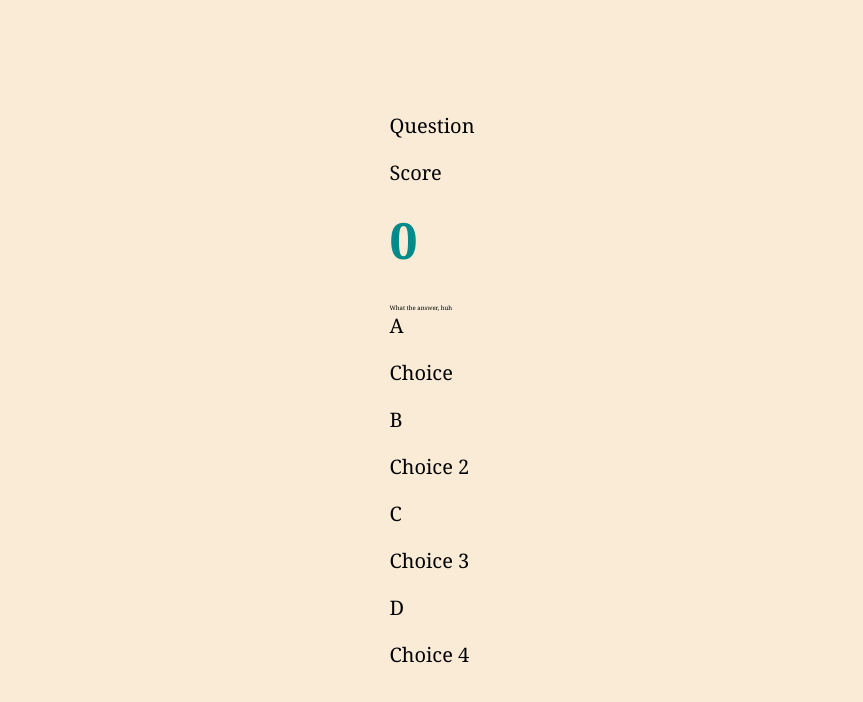
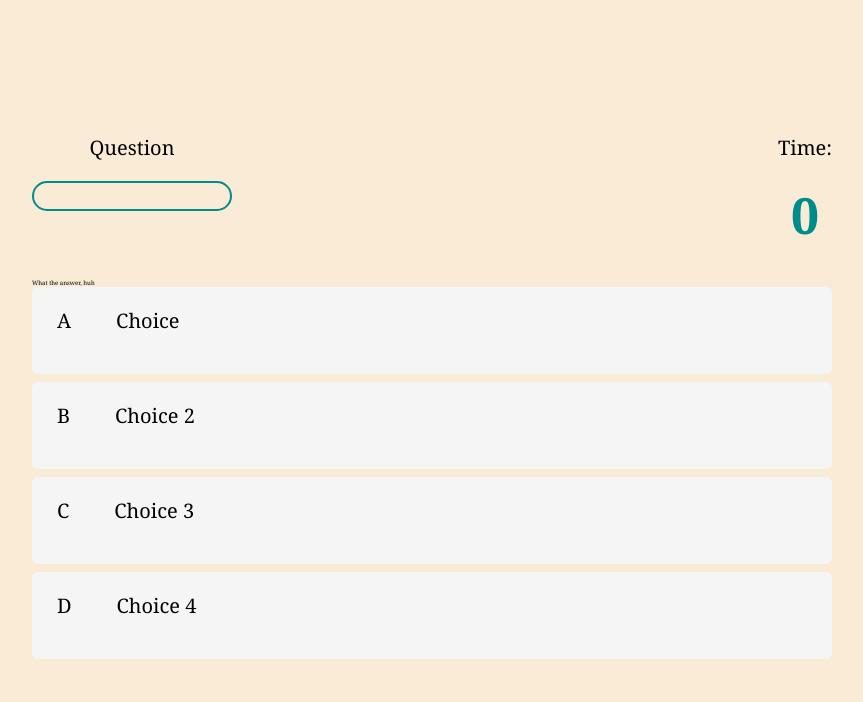
Before and after one commit to Msands21/codeQuiz, a plain HTML site: page quiz.html in a window 1280 px wide. Shown: the whole page, without its empty margins (208-1071 px from the left). Drawn offline with Linux system fonts and the light colour scheme.

Commit message:
styling on quiz page

```diff
--- a/Assets/css/style.css
+++ b/Assets/css/style.css
@@ -89,11 +89,6 @@ p {
     font-size: 4rem;
 }
 
-.timer {
-    display: inline;
-    font-size: 3rem;
-    float: right;
-}
 
 .hide {
     display: none
@@ -107,15 +102,72 @@ p {
     margin-bottom: 2rem
 }
 
-#start {
-    width: 15rem;
-    height: 5rem;
-    border-radius: 5rem;
-    font-size: 1.5rem;
-    font-family: Arial, Helvetica, sans-serif;
+.choice-contatiner {
+    display: flex;
+    margin-bottom: 0.8rem;
+    width: 100%;
+    border-radius: 6px;
+    background: whitesmoke;
+    font-size: 3rem;
+    min-width: 80rem;
+    margin-top: auto;
 }
 
-#start:hover {
-    color: green;
-    background-color: gold;
+.choice-contatiner:hover {
+    cursor: pointer;
+    box-shadow: 0 0.5rem 1.5rem 0 lightcyan;
+    transform: scale(1.02);
+    transform: transform 100ms;
 }
+
+.choice-prefix {
+    padding: 2rem 2.5rem;
+}
+
+.choice-text {
+    padding: 2rem;
+    width: 100%;
+}
+
+.correct {
+    background: greenyellow;
+}
+
+.incorrect {
+    background: red
+}
+
+#hud {
+    display: flex;
+    justify-content: space-between;
+}
+
+.hud-prefix {
+    text-align: center;
+    font-size: 2rem;
+}
+
+.hud-main-text {
+    text-align: center;
+}
+
+#progressBar {
+    height: 3rem;
+    width: 20rem;
+    border: 0.2rem solid darkcyan;
+    margin-top: 2rem;
+    border-radius: 50px;
+    overflow: hidden;
+}
+
+#progressBarFull {
+    height: 100%;
+    background: black;
+    width: 0%;
+}
+
+@media screen and (max-wdith: 768px) {
+    .choice-contatiner {
+        min-width: 40rem;
+    }
+}
--- a/quiz.html
+++ b/quiz.html
@@ -9,7 +9,7 @@
     <link rel="stylesheet" href="./Assets/css/quiz.css">
 </head>
 <body>
-    <section class="wrapper">
+    <div class="wrapper">
         <div id="quiz" class="justify-center flex-column">
             <div id="hud">
                 <div class="hud-item">
@@ -22,14 +22,14 @@
                 </div>
                 <div class="hud-item">
                     <p class="hud-prefix">
-                        Score
+                        Time:
                     </p>
                     <h1 class="hud-main-text" id="score">
                         0
                     </h1>
                 </div>
             </div>
-            <div id="quiestion">What the answer, huh</div>
+            <div id="question">What the answer, huh
                 <div class="choice-contatiner">
                     <p class="choice-prefix">A</p>
                     <p class="choice-text" data-number="1">Choice</p>
@@ -47,7 +47,8 @@
                     <p class="choice-text" data-number="4">Choice 4</p>
                 </div>
             </div>
-    </section>
+        </div>
+    </div>
     <script src="./Assets/javascript/quiz.js"></script>
 </body>
 </html>
```
Lines whose indentation alone changed are shown as unchanged.
